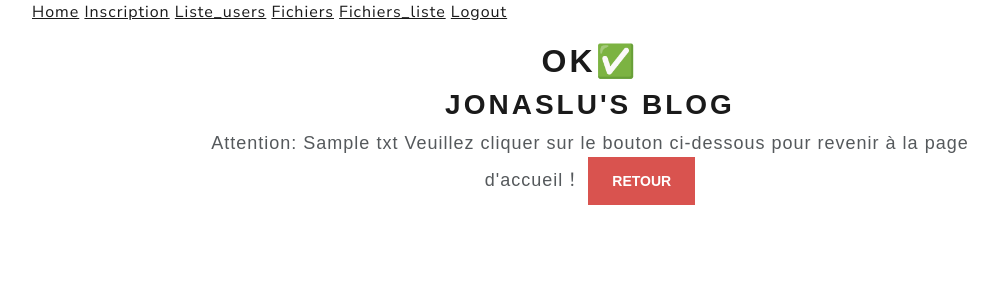
After one commit to JonasLUfr/m4207cD2, a Symfony app: template templates/serveur/fichierconfirmation.html.twig in a window 1280 px wide. The commit adds this page. Shown: the top 300 px of the page, without its empty margins (50-1048 px from the left). Run offline with Twig, Linux system fonts and the light colour scheme; the template is opened without the code that fills it: most values are stand-ins (such as "Sample title", 1, 10 or a date in 2020); some libraries are stand-ins or nearby versions.

Commit message:
uploadfichiers1

```diff
--- a/templates/base.html.twig
+++ b/templates/base.html.twig
@@ -19,7 +19,9 @@
     <div class="container">
             <a href="/serveur">Home</a>
             <a href="/afficher_inscription">Inscription</a>
-            <a href="/list_inscription">Liste</a>
+            <a href="/list_inscription">Liste_users</a>
+            <a href="/afficher_upload">Fichiers</a>
+            <a href="#">Fichiers_liste</a>
             <a href="/logout">Logout</a>
     </div>
     <div class="container">
--- /dev/null
+++ b/templates/serveur/fichierconfirmation.html.twig
@@ -0,0 +1,26 @@
+{% extends 'base.html.twig' %}
+
+{% block title %}Confirmation Upload Page{% endblock %}
+
+{% block body %}
+<style>
+    .example-wrapper { margin: 1em auto; max-width: 800px; width: 95%; font: 18px/1.5 sans-serif; }
+    .example-wrapper code { background: #F5F5F5; padding: 2px 6px; }
+</style>
+
+<div class="example-wrapper" align="center">
+        <h1>OK✅</h1>
+        <div id="haut"><h2 align="center">JonasLu's blog </h2></div>
+
+     Attention:
+        {{txt}}
+
+    Veuillez cliquer sur le bouton ci-dessous pour revenir à la page d'accueil！</li>
+
+	<tr>
+		<td><a href="/serveur">
+		<input type="button" class="btn btn-danger" id="btn1" value="retour"/></a>
+		</td>
+	</tr>
+</div>
+{% endblock %}
```
Also changed, not shown: src/Controller/ServeurController.php (+29 -0 lines), templates/serveur/upfichier.html.twig (renamed from templates/serveur/fichier.html.twig, +5 -4 lines), 1 other file.
